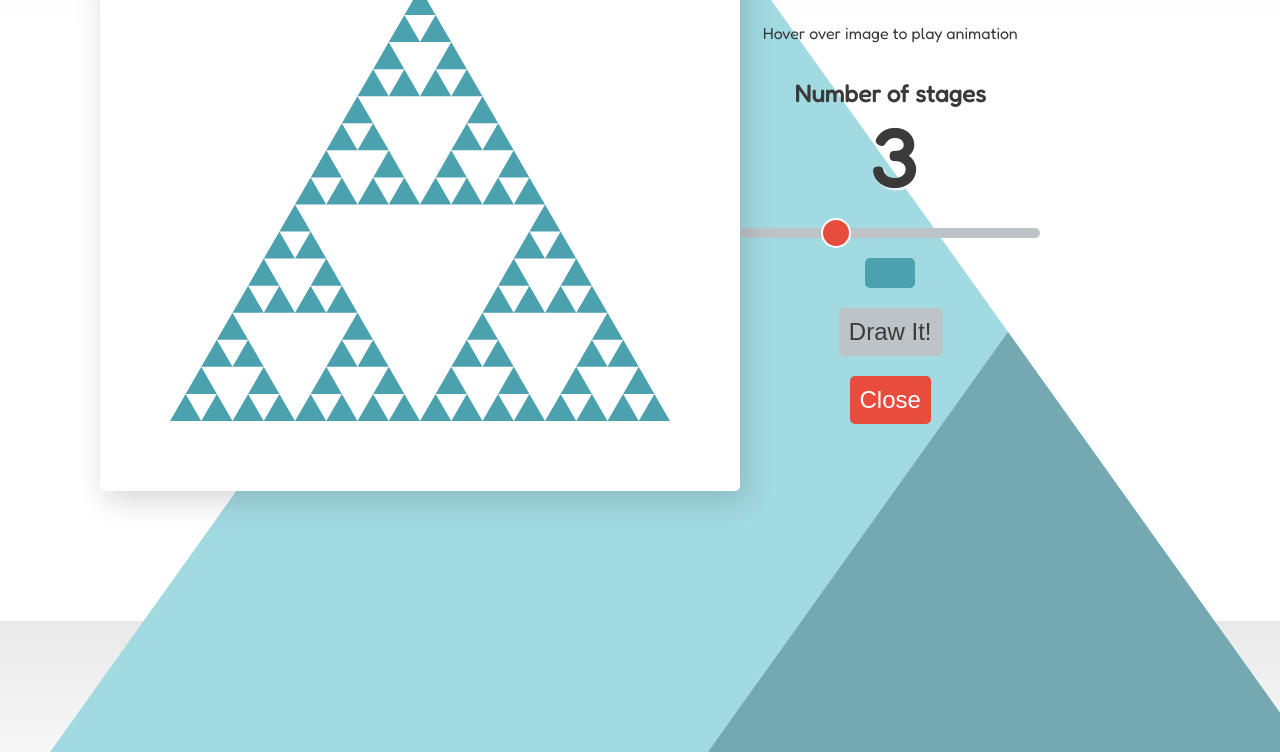
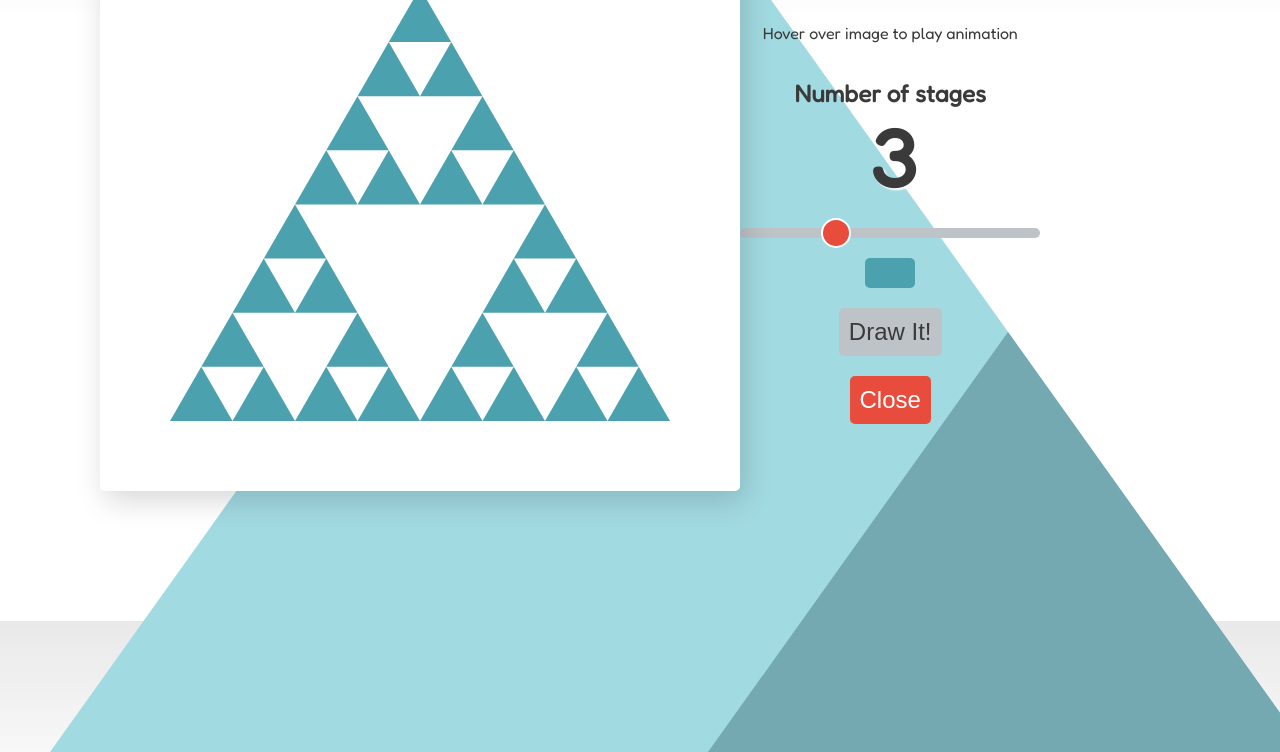
Before and after one commit to Banega00/Fon-Hakaton-ALG-zadatak, a plain HTML site: page index.html in a window 1280 px wide. Shown: the part 179-931 px from the top of the page. Drawn offline with Linux system fonts and the light colour scheme.

Commit message:
Fixovan bag, iscrtava stage 3 na pocetku sada

```diff
--- a/index.html
+++ b/index.html
@@ -42,10 +42,6 @@
     </div>
 
     <script>
-        if (performance.navigation.type == performance.navigation.TYPE_RELOAD) {
-            document.getElementById('slider').value = 3;
-        }
-
         var colorBlock = document.getElementById('color-block');
         var ctx1 = colorBlock.getContext('2d');
         var width1 = colorBlock.width;
@@ -242,7 +238,14 @@
             }
         }
 
-        drawSierpinskiPeriodically(3, 250, triangleColor)
+        //iscrtaj stage(level) 3 na pocetku
+        drawSierpinskiPeriodically(2, 250, triangleColor)
+
+
+        if (performance.navigation.type == performance.navigation.TYPE_RELOAD) {
+            document.getElementById('slider').value = 3;
+            // drawSierpinskiPeriodically(3, 250, triangleColor);
+        }
 
         //---------------------------------- KOD ZA ALGORITAM SE ZAVRSAVA OVDE ----------------------------------
 
```
